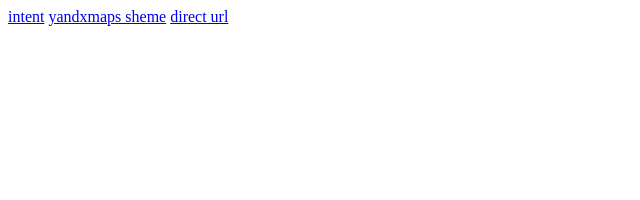
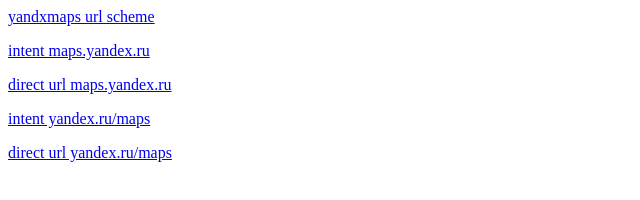
Before and after one commit to daugeldauge/urls, a plain HTML site: page index.html in a window 1280 px wide. Shown: the whole page, without its empty margins (0-640 px from the left). Drawn offline with Linux system fonts and the light colour scheme.

Commit message:
more links

```diff
--- a/index.html
+++ b/index.html
@@ -1,3 +1,5 @@
-<a href="intent://maps.yandex.ru?oid=1038521291#Intent;scheme=http;package=ru.yandex.yandexmaps;end;">intent</a>
-<a href="yandexmaps://?oid=1038521291">yandxmaps sheme</a>
-<a href="http://maps.yandex.ru?oid=1038521291">direct url</a>
+<p><a href="yandexmaps://?oid=1038521291">yandxmaps url scheme</a></p>
+<p><a href="intent://maps.yandex.ru?oid=1038521291#Intent;scheme=http;package=ru.yandex.yandexmaps;end;">intent maps.yandex.ru</a></a>
+<p><a href="http://maps.yandex.ru?oid=1038521291">direct url maps.yandex.ru</a></p>
+<p><a href="intent://yandex.ru/maps?oid=1038521291#Intent;scheme=http;package=ru.yandex.yandexmaps;end;">intent yandex.ru/maps</a></a>
+<p><a href="http://yandex.ru/maps?oid=1038521291">direct url yandex.ru/maps</a></p>
```
